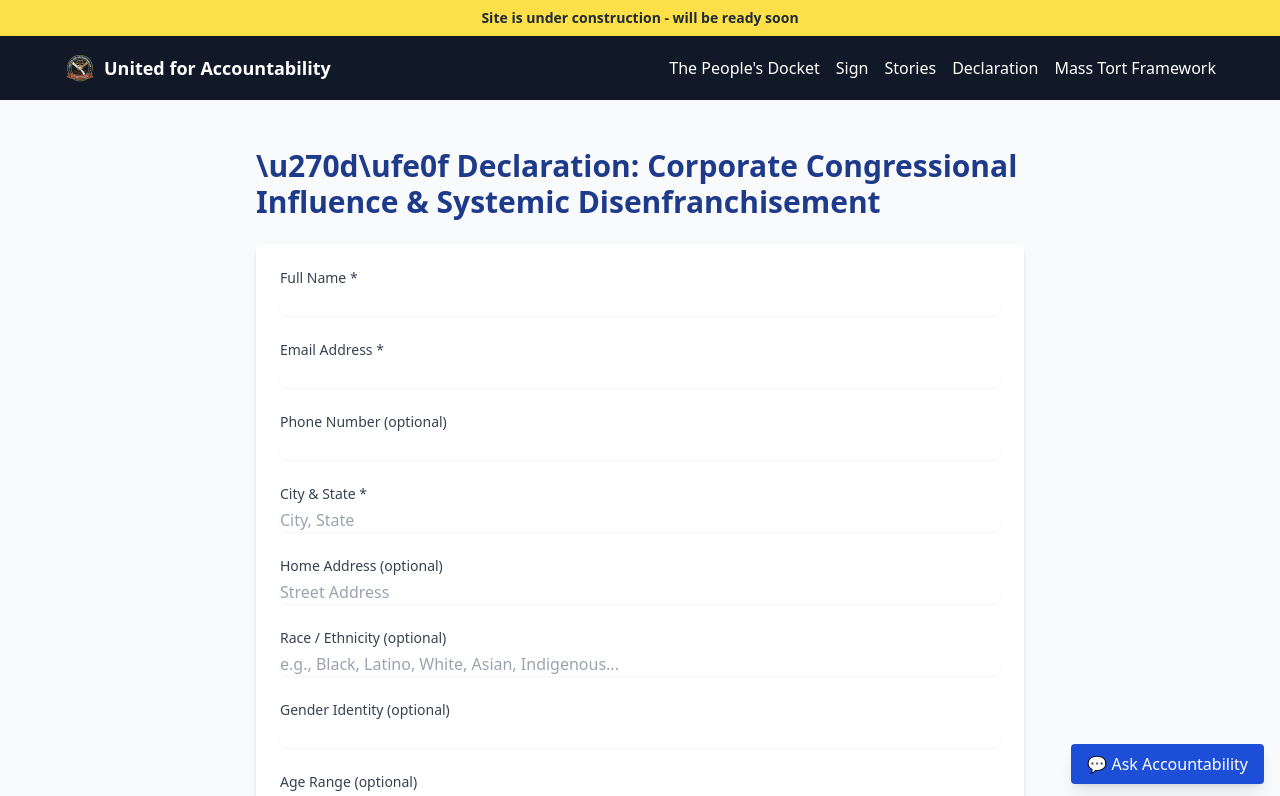
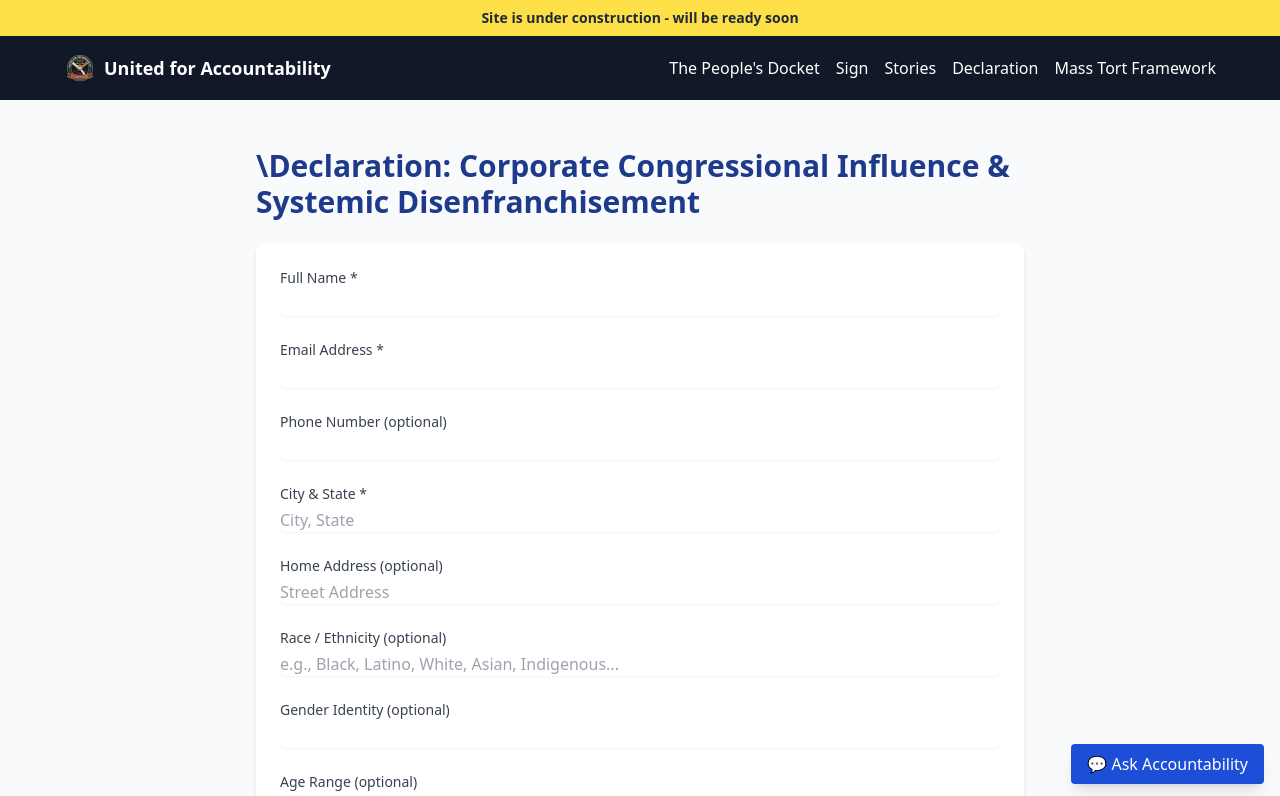
Before and after one commit to United-for-Accountability/mass-tort-platform, a Next.js app: page /cases/corporate-congressional-influence-and-systemic-disenfranchisement/declaration in a window 1280 px wide. Shown: the top 796 px of the page. Built offline with nearby package versions, Linux system fonts and the light colour scheme; no server answers.

Commit message:
Update declaration.js

```diff
--- a/pages/cases/corporate-congressional-influence-and-systemic-disenfranchisement/declaration.js
+++ b/pages/cases/corporate-congressional-influence-and-systemic-disenfranchisement/declaration.js
@@ -50,7 +50,7 @@ export default function DeclarationForm() {
 
       <main className="bg-gray-50 py-12 px-6 md:px-12 lg:px-24">
         <div className="max-w-3xl mx-auto">
-          <h1 className="text-3xl font-bold text-blue-900 mb-6">\u270d\ufe0f Declaration: Corporate Congressional Influence &amp; Systemic Disenfranchisement</h1>
+          <h1 className="text-3xl font-bold text-blue-900 mb-6">\Declaration: Corporate Congressional Influence &amp; Systemic Disenfranchisement</h1>
 
           {submitted && (
             <p className="text-green-700 text-lg font-semibold mb-6">
```
